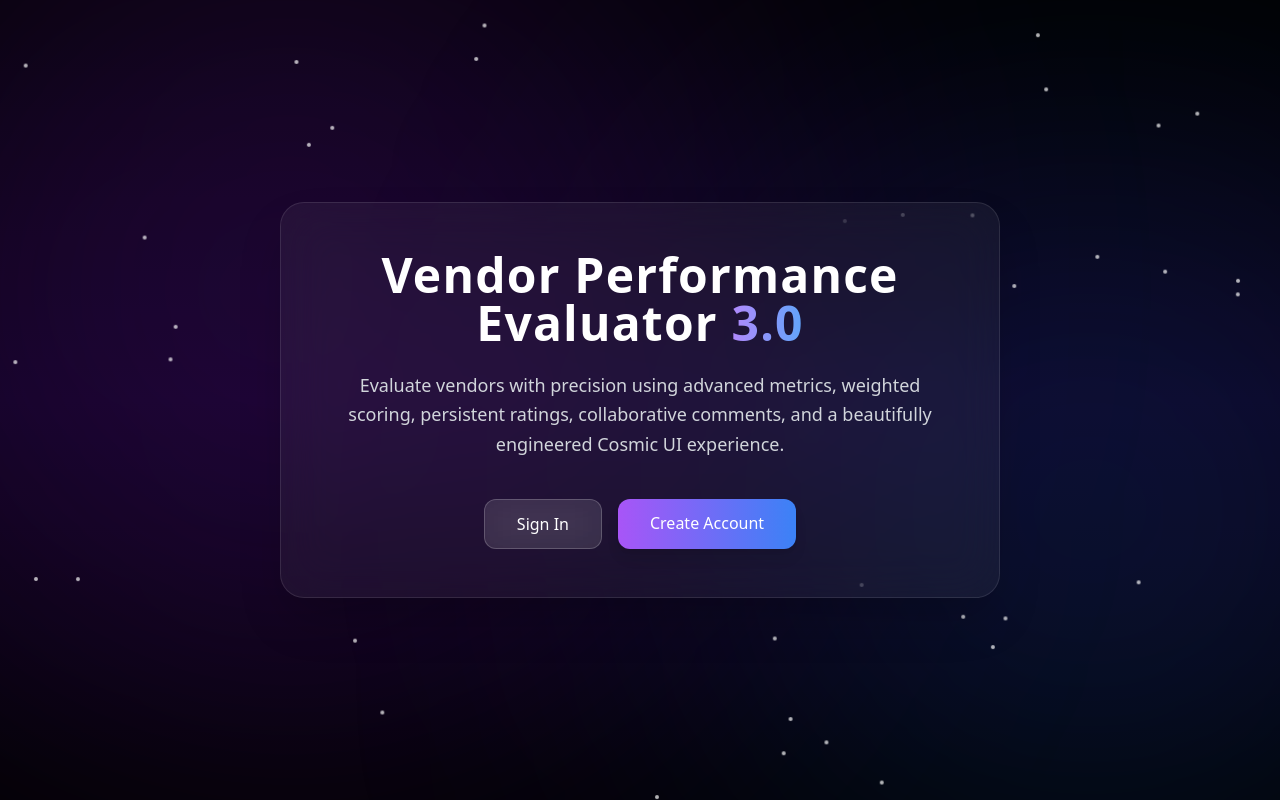
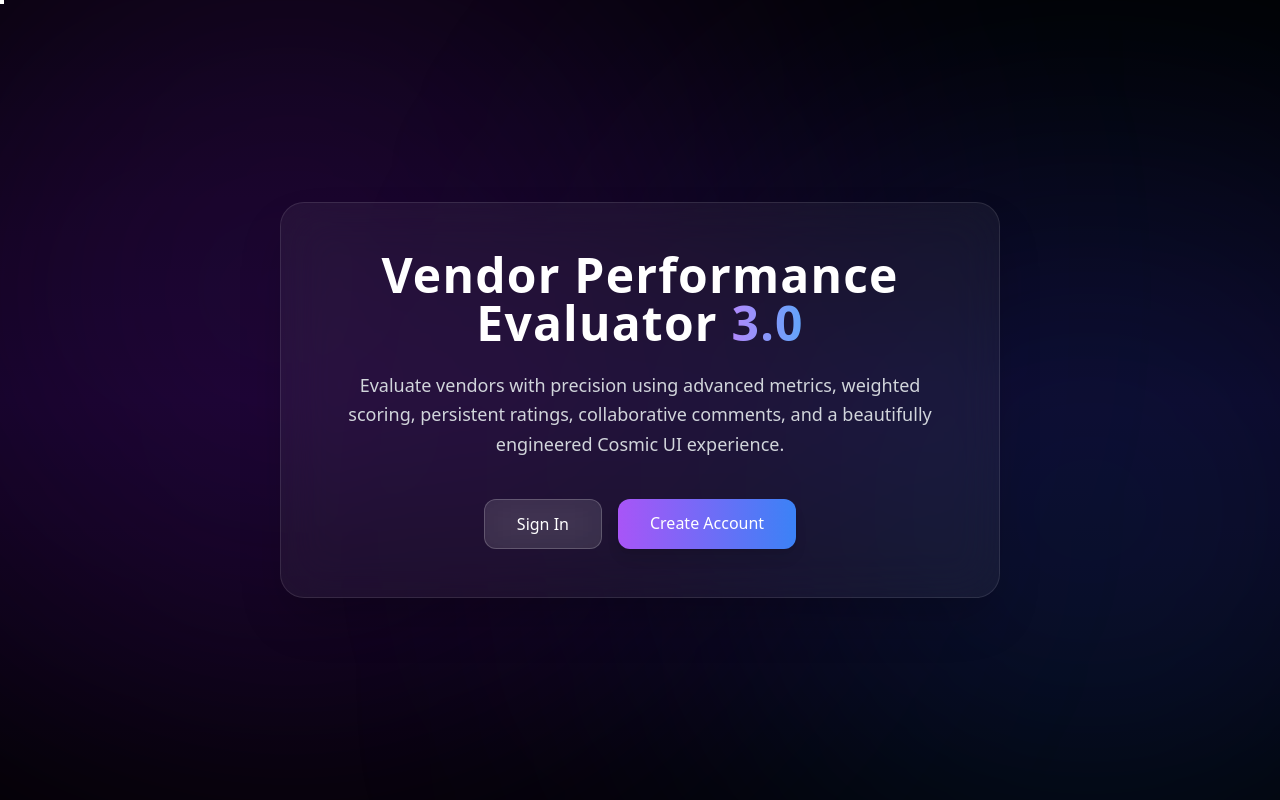
Before and after one commit to Erenthos/VPE-3, a Next.js app: page / in a window 1280 px wide. Built offline with nearby package versions, Linux system fonts and the light colour scheme.

Commit message:
Update page.tsx

```diff
--- a/src/app/page.tsx
+++ b/src/app/page.tsx
@@ -1,9 +1,10 @@
 "use client";
 
+export const dynamic = "force-dynamic";
+
+import React from "react";
 import { motion } from "framer-motion";
 import Link from "next/link";
-
-export const dynamic = "force-dynamic";
 
 export default function HomePage() {
   return (
@@ -17,11 +18,24 @@ export default function HomePage() {
 
       {/* --- Floating Cosmic Particles --- */}
       <div className="absolute inset-0 overflow-hidden pointer-events-none">
-        {[...Array(40)].map((_, i) => (
+        {[...Array(40)].map((_, i) => {
+          const [pos, setPos] = React.useState({ x: 0, y: 0 });
+
+          // Generate random positions only on the client
+          React.useEffect(() => {
+            if (typeof window !== "undefined") {
+              setPos({
+                x: Math.random() * window.innerWidth,
+                y: Math.random() * window.innerHeight
+              });
+            }
+          }, []);
+
+          return (
             <motion.div
               key={i}
               className="absolute w-1 h-1 bg-white rounded-full opacity-70"
-            initial={{ x: Math.random() * window.innerWidth, y: Math.random() * window.innerHeight }}
+              initial={{ x: pos.x, y: pos.y }}
               animate={{
                 y: "-10vh",
                 x: `+=${Math.random() * 40 - 20}`
@@ -32,7 +46,8 @@ export default function HomePage() {
                 ease: "linear"
               }}
             />
-        ))}
+          );
+        })}
       </div>
 
       {/* --- Main Content --- */}
@@ -91,6 +106,7 @@ export default function HomePage() {
               Create Account
             </Link>
           </motion.div>
+
         </div>
       </motion.div>
     </div>
```
Lines whose indentation alone changed are shown as unchanged.
